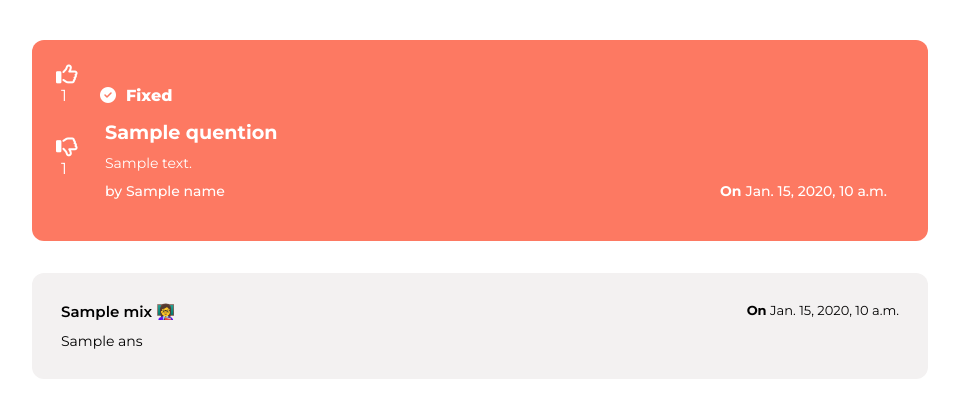
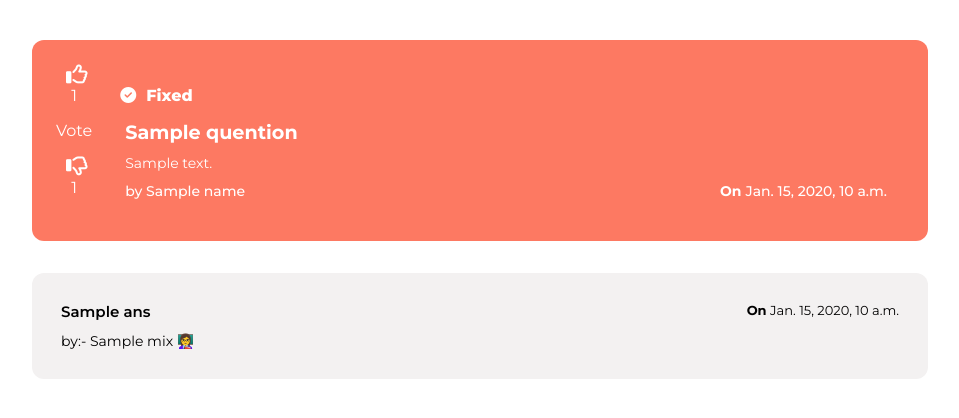
Before and after one commit to d-shaktiranjan/CommunityForum, a Django app: template templates/postView.html in a window 1280 px wide. Shown: the part 90-508 px from the top of the page, without its empty margins (160-1119 px from the left). Run offline with Django 3.2, Linux system fonts and the light colour scheme; tables that the repository leaves empty hold one stand-in row (values such as "Sample post"); the template is opened without the code that fills it: values that come from a table or form of the project are taken from there, most other values are stand-ins (such as "Sample title", 1, 10 or a date in 2020); some libraries are stand-ins or nearby versions.

Commit message:
some here & there

```diff
--- a/home/views.py
+++ b/home/views.py
@@ -5,7 +5,6 @@ from datetime import datetime
 
 from home.utils import generateSalt, isNewUser, isUserVerified, alert
 from home.reaction import giveReaction
-# Create your views here.
 
 
 def index(request):
--- a/templates/postView.html
+++ b/templates/postView.html
@@ -24,7 +24,7 @@
                             </button>
                         </form>
                     </li>
-                    <li> </li>
+                    <li>Vote</li>
                     <li>
                         <form action="/addDisLike" method="post">
                             {% csrf_token %}
@@ -83,7 +83,6 @@
                 </div>
             </div>
 
-
         </div>
     </div>
     {% if request.session.log %}
@@ -114,11 +113,11 @@
             </div>
             {% endif %}
             <div class="comment-content-child commentor">
-                <span class="comment-author">{{name}} {% if not item.byStudent %}👩‍🏫{% endif %}</span>
+                <span class="comment-author">{{item.ans}}</span>
                 <span class="comment-time"><strong>On</strong> {{item.dateTimeOfPost}}</span>
             </div>
             <div class="comment-content-child comment-text-container">
-                <span class="comment-text">{{item.ans}}</span>
+                <span class="comment-text">by:- {{name}} {% if not item.byStudent %}👩‍🏫{% endif %}</span>
             </div>
             {% if item.uID == request.session.uId %}
             <button class="post-comment-btn post-delete-btn"
```
